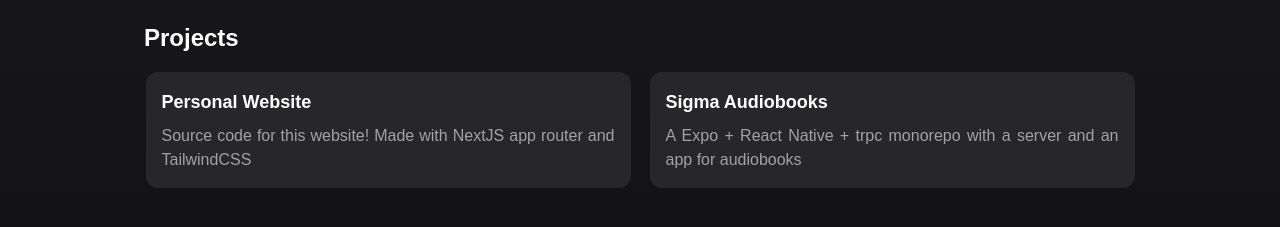
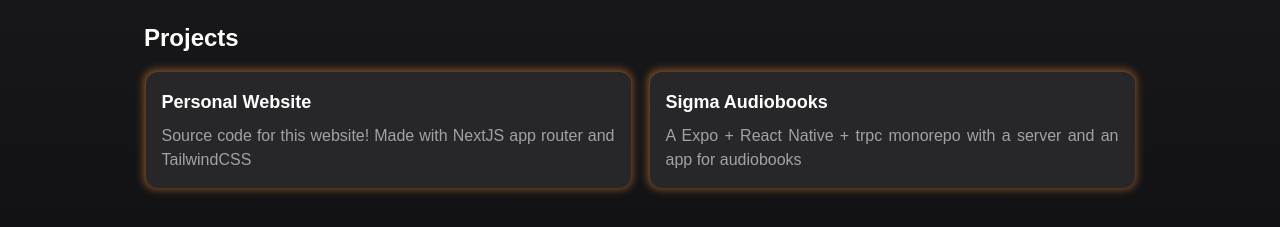
Before and after one commit to ouwargui/guisantos.dev, a Next.js app: page / in a window 1280 px wide. Shown: the part 725-952 px from the top of the page. Built offline with nearby package versions, Linux system fonts and the light colour scheme; a web font is replaced by a local one.

Commit message:
feat: add blurred border to card

```diff
--- a/src/components/card.tsx
+++ b/src/components/card.tsx
@@ -11,8 +11,9 @@
 
 export function Card({title, description, date}: Props) {
   return (
-    <div className="group relative hover:scale-95 overflow-hidden transition-transform rounded-xl p-[1.5px] items-center flex justify-center">
-      <div className="flex w-full h-full bg-zinc-800 flex-col gap-2 p-4 rounded-xl text-sm md:text-base">
+    <div className="group relative hover:scale-[.98] transition-transform rounded-xl p-[1.5px] items-center flex justify-center">
+      <div className="absolute inset-0 rounded-xl bg-orange-400 blur-sm opacity-50 group-hover:opacity-100 transition duration-1000 group-hover:duration-200" />
+      <div className="relative flex w-full h-full bg-zinc-800 flex-col gap-2 p-4 rounded-xl text-sm md:text-base">
         <h2 className="font-semibold text-lg">{title}</h2>
         <span className="text-zinc-400 text-justify">{description}</span>
         {date && (
```
